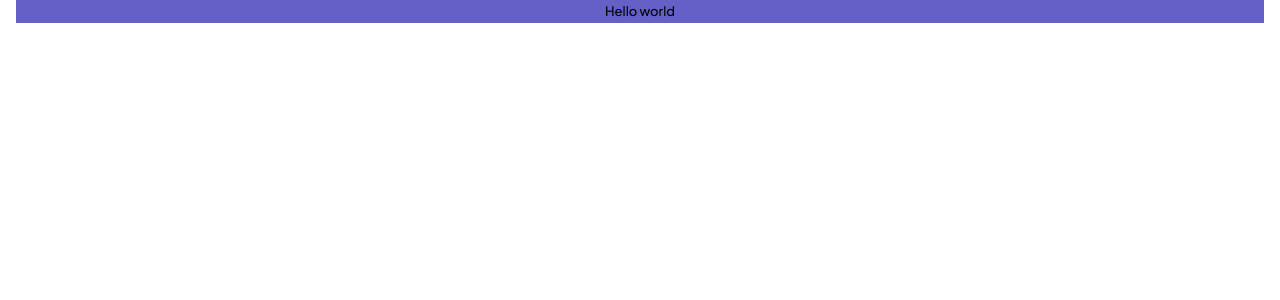
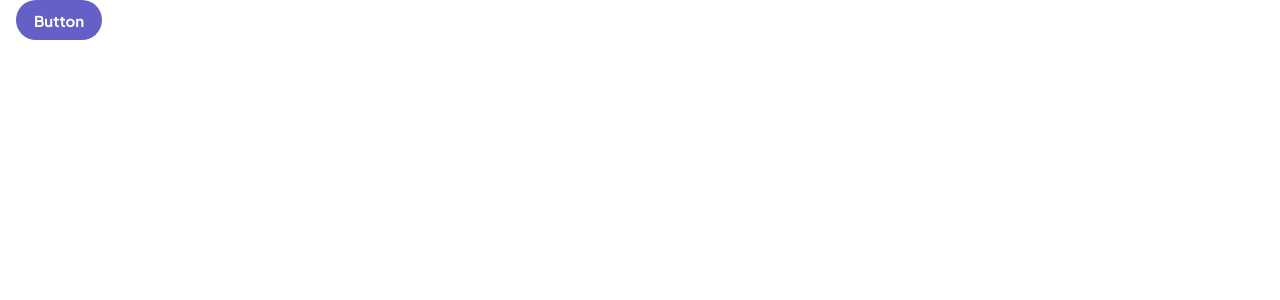
Before and after one commit to phucnguyen035/fm-kanban, a Next.js app: page / in a window 1280 px wide. Shown: the top 300 px of the page. Built offline with nearby package versions, Linux system fonts and the light colour scheme.

Commit message:
add button component

```diff
--- a/src/app/page.tsx
+++ b/src/app/page.tsx
@@ -1,7 +1,9 @@
+import { Button } from "@/components/Button";
+
 export default function Home() {
 	return (
-		<main className="dark mx-4 grid">
-			<button className="bg-primary">Hello world</button>
+		<main className="dark mx-4 flex gap-4">
+			<Button>Button</Button>
 		</main>
 	);
 }
--- /dev/null
+++ b/src/components/Button.tsx
@@ -0,0 +1,37 @@
+"use client";
+import { VariantProps, tv } from "@/utils/tw";
+import { forwardRef, type ButtonHTMLAttributes } from "react";
+
+export const buttonClass = tv({
+	base: "rounded-[1.25rem] px-4.5 text-headingM transition-all active:scale-[0.99]",
+	variants: {
+		color: {
+			primary: "bg-primary text-white hover:bg-primary-light",
+			secondary: "bg-primary/10 text-primary hover:bg-primary/25",
+			danger: "bg-danger text-white hover:bg-danger-light",
+		},
+		size: {
+			small: "h-10",
+			large: "h-12",
+		},
+	},
+	defaultVariants: {
+		color: "primary",
+		size: "small",
+	},
+});
+
+export type ButtonVariants = VariantProps<typeof buttonClass>;
+
+type Props = ButtonHTMLAttributes<HTMLButtonElement> & ButtonVariants;
+
+export const Button = forwardRef<HTMLButtonElement, Props>(function Button(
+	{ children, className, size, color, ...props },
+	ref,
+) {
+	return (
+		<button ref={ref} className={buttonClass({ className, size, color })} {...props}>
+			{children}
+		</button>
+	);
+});
```
